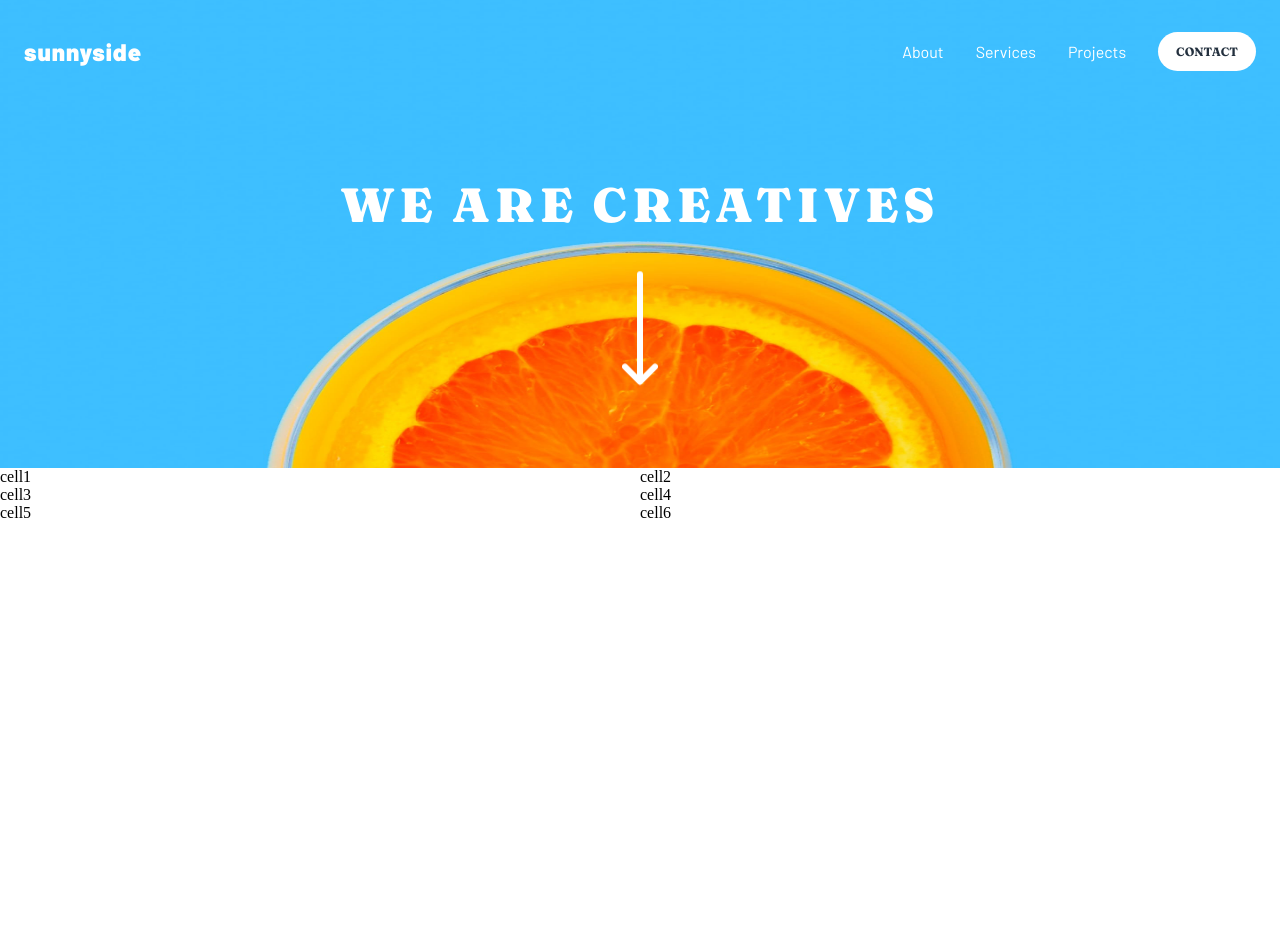
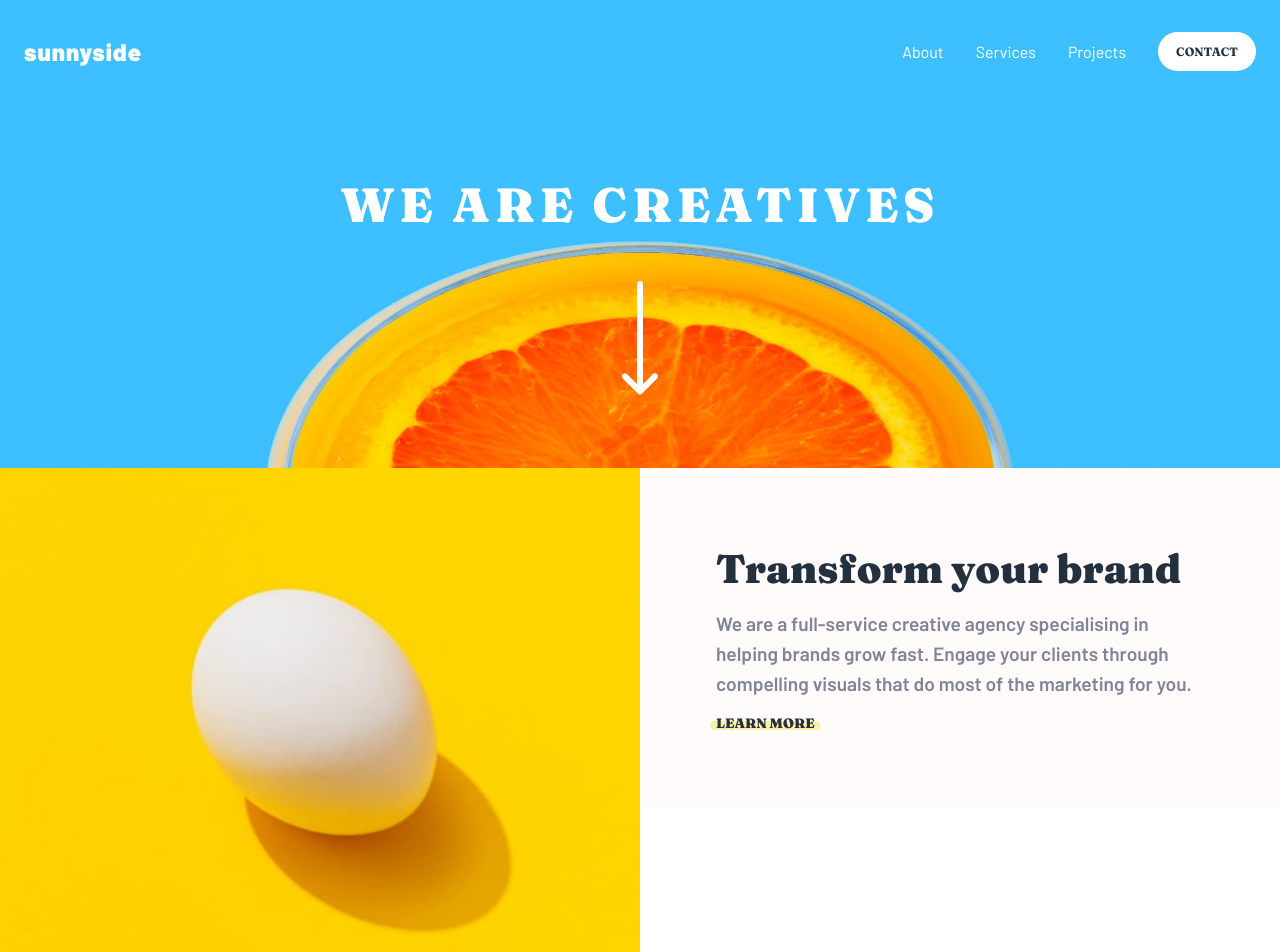
Before and after one commit to dilaraj/agency-landing-page, a React (Vite) app: page / in a window 1280 px wide. Shown: the top 952 px of the page. Before the commit the page ends 800 px from the top, so only its background shows below. Built offline with nearby package versions, Linux system fonts and the light colour scheme.

Commit message:
Creating info grid cell

```diff
--- a/src/App.css
+++ b/src/App.css
@@ -2,8 +2,3 @@
   display: flex;
   flex-direction: column;
 }
-
-.hero,
-.agencyFeaturesGrid {
-  position: relative;
-}
--- /dev/null
+++ b/src/components/AgencyFeatureCell/ImageCell/ImageCell.css
@@ -0,0 +1,4 @@
+.cell-background-img {
+    width: 100%;
+    height: auto;
+}
--- /dev/null
+++ b/src/components/AgencyFeatureCell/ImageCell/ImageCell.jsx
@@ -0,0 +1,10 @@
+import './ImageCell.css'
+
+export default function ImageCell({ desktopImg, mobileImg}) {
+    return (
+        <picture>
+            <source media="(min-width: 769px)" srcset={desktopImg} />
+            <img src={mobileImg} alt="Desktop Cell Image" className='cell-background-img'/>
+        </picture>
+    )
+}
--- /dev/null
+++ b/src/components/AgencyFeatureCell/InfoCell/InfoCell.css
@@ -0,0 +1,68 @@
+.info-cell-container {
+    display: flex;
+    flex-direction: column;
+    justify-content: center;
+    align-items: center;
+    gap: 1em;
+
+    background-color: hsl(10, 100%, 99%);
+    padding: 4em 2.5em;
+}
+
+.heading {
+    color: hsl(212, 27%, 19%);
+    font-family: 'Fraunces', sans-serif;
+    font-weight: 900;
+    font-size: 2.5rem;
+    text-align: center;
+}
+
+.bodyText {
+    font-family: 'Barlow', sans-serif;
+    color: hsl(232, 10%, 55%);
+    font-weight: 600;
+    text-align: center;
+    font-size: 1.2rem;
+    line-height: 30px;
+}
+
+.link {
+    font-family: 'Fraunces', sans-serif;
+    color: hsl(212, 27%, 19%);
+    font-weight: 900;
+    text-transform: uppercase;
+    font-size: 0.85rem;
+
+    position: relative;
+    display: inline-block;
+    z-index: 1;
+
+}
+
+.underline {
+    position: absolute;
+    bottom: 0.1em;
+    left: 50%;
+    transform: translateX(-50%);
+    z-index: -1;
+
+    height: 0.5em;
+    width: 110%;
+    border: 1px solid hsl(51, 100%, 49%);
+    border-radius: 50px;
+    background-color: hsl(51, 100%, 49%);
+    opacity: 0.3;
+}
+
+@media (min-width: 758px) {
+    .info-cell-container {
+        align-items: start;
+        padding: 4.75em;
+    }
+
+    .heading,
+    .bodyText {
+        text-align: left;
+    }
+
+}
--- /dev/null
+++ b/src/components/AgencyFeatureCell/InfoCell/InfoCell.jsx
@@ -0,0 +1,11 @@
+import './InfoCell.css'
+
+export default function InfoCell({ heading, bodyText, link }) {
+    return (
+        <div className="info-cell-container">
+            <div className="heading">{heading}</div>
+            <div className="bodyText">{bodyText}</div>
+            <a href={link} className='link'>learn more <div className="underline"></div></a>
+        </div>
+    )
+}
--- a/src/sections/AgencyFeaturesGrid/AgencyFeaturesGrid.css
+++ b/src/sections/AgencyFeaturesGrid/AgencyFeaturesGrid.css
@@ -1,6 +1,10 @@
 .agency-features-grid-container {
     display: flex;
     flex-direction: column;
+}
+
+.cell {
+    /* height: 22.75em; */
 }
 
 @media (min-width: 768px) {
--- a/src/sections/AgencyFeaturesGrid/AgencyFeaturesGrid.jsx
+++ b/src/sections/AgencyFeaturesGrid/AgencyFeaturesGrid.jsx
@@ -1,14 +1,44 @@
 import './AgencyFeaturesGrid.css'
+
+// Components
+import ImageCell from '../../components/AgencyFeatureCell/ImageCell/ImageCell'
+import InfoCell from '../../components/AgencyFeatureCell/InfoCell/InfoCell'
+
+// Images
+import desktopEgg from '../../assets/images/desktop/image-transform.jpg'
+import mobileEgg from '../../assets/images/mobile/image-transform.jpg'
+import desktopCup from '../../assets/images/desktop/image-stand-out.jpg'
+import mobileCup from '../../assets/images/mobile/image-stand-out.jpg'
 
 export default function AgencyFeaturesGrid() {
     return (
         <div className="agency-features-grid-container">
-            <div className="cell1">cell1</div>
-            <div className="cell2">cell2</div>
-            <div className="cell3">cell3</div>
-            <div className="cell4">cell4</div>
-            <div className="cell5">cell5</div>
-            <div className="cell6">cell6</div>
+            <div className="cell cell1">
+                <ImageCell
+                    desktopImg={desktopEgg}
+                    mobileImg={mobileEgg}
+                />
+            </div>
+            <div className="cell cell2">
+                <InfoCell
+                    heading={'Transform your brand'}
+                    bodyText={'We are a full-service creative agency specialising in helping brands grow fast. Engage your clients through compelling visuals that do most of the marketing for you.'}
+                />
+            </div>
+            <div className="cell cell3">
+            <ImageCell
+                    desktopImg={desktopCup}
+                    mobileImg={mobileCup}
+                />
+            </div>
+            <div className="cell cell4">
+            <InfoCell
+                    heading={'Stand out to the right audience'}
+                    bodyText={"Using a collaborative formula of designers, researchers, photographers, videographers, and copywriters, we'll build and extend your brand in digital places."}
+                />
+            </div>
+            <div className="cell cell5">cell5</div>
+            <div className="ccell ell6">cell6</div>
         </div>
     )
 }
```
